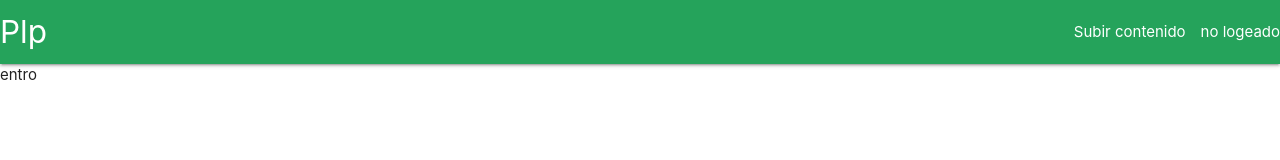
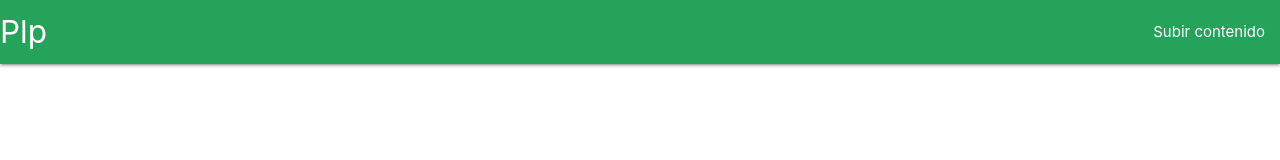
Before and after one commit to figgus/plp, a React (Create React App) app: page /panelControl in a window 1280 px wide. Shown: the top 160 px of the page. Built offline with nearby package versions, Linux system fonts and the light colour scheme.

Commit message:
ImplementacionLoginLista

```diff
--- a/src/components/Navbar.js
+++ b/src/components/Navbar.js
@@ -3,10 +3,22 @@
 import React from 'react'
 import { Link ,BrowserRouter,NavLink} from 'react-router-dom'
 import {useSelector,useDispatch} from 'react-redux';
+import {CerrarSesion} from '../redux/redux';
+import {useHistory} from 'react-router-dom'
 
 export function Navbar(){
+    const history = useHistory()
     const usuario = useSelector((state) => state.usuario);
     console.log(usuario)
+
+    const dispatch = useDispatch();
+    const salir = (user) => dispatch(CerrarSesion())
+
+
+    const salirSesion = ()=>{
+        salir()
+        history.push('/')
+    }
     return (
         <nav>
             <div style={{ backgroundColor: '#25a35b' }} className="nav-wrapper">
@@ -15,8 +27,8 @@ export function Navbar(){
                     <li>
                         <Link to="/subirContenido"> Subir contenido </Link>
                     </li>
-                    <li>
-                        {usuario.nombreUsuario}
+                    <li onClick={()=>{salirSesion()}}>
+                        {(usuario.id>0)?(usuario.nombreUsuario):(null)}
                     </li>
                 </ul>
             </div>
--- a/src/components/WraperApp/WraperApp.js
+++ b/src/components/WraperApp/WraperApp.js
@@ -10,7 +10,7 @@ import {useSelector} from 'react-redux'
 export function WraperApp(){
     const usuarioLogeado = useSelector((state) => state);
     console.log('el valor de usuario es ')
-    console.log(usuarioLogeado)
+    console.log(usuarioLogeado.usuario)
     return (
         <div>
             <Router>
@@ -19,9 +19,9 @@ export function WraperApp(){
               <Route path='/subirContenido' component={SubirContenido} />
               <Route path='/login' component={Login} />
               {
-                (usuarioLogeado.id===0)?(null)
+                (usuarioLogeado.usuario.id===0)?(null)
                 :(
-                  <Route path='/panelControl' component={PanelAdmin} />
+                    <Route path='/panelControl' component={PanelAdmin} />
                 )
               }
 
--- a/src/redux/redux.js
+++ b/src/redux/redux.js
@@ -21,6 +21,13 @@ function reducer(state,{type,payload}){
             ...state,
             usuario:payload
         }
+        case 'CIERRA_SESION':return {
+            ...state,
+            usuario:{
+                id:0,
+                nombreUsuario:'no logeado'
+            }
+        }
 
         default:
             return state;
@@ -33,3 +40,10 @@ export const IniciarSesion=(usuario)=>(
         payload:usuario
     }
 )
+
+export const CerrarSesion=()=>(
+    {
+        type:'CIERRA_SESION',
+        payload:null
+    }
+)
```
